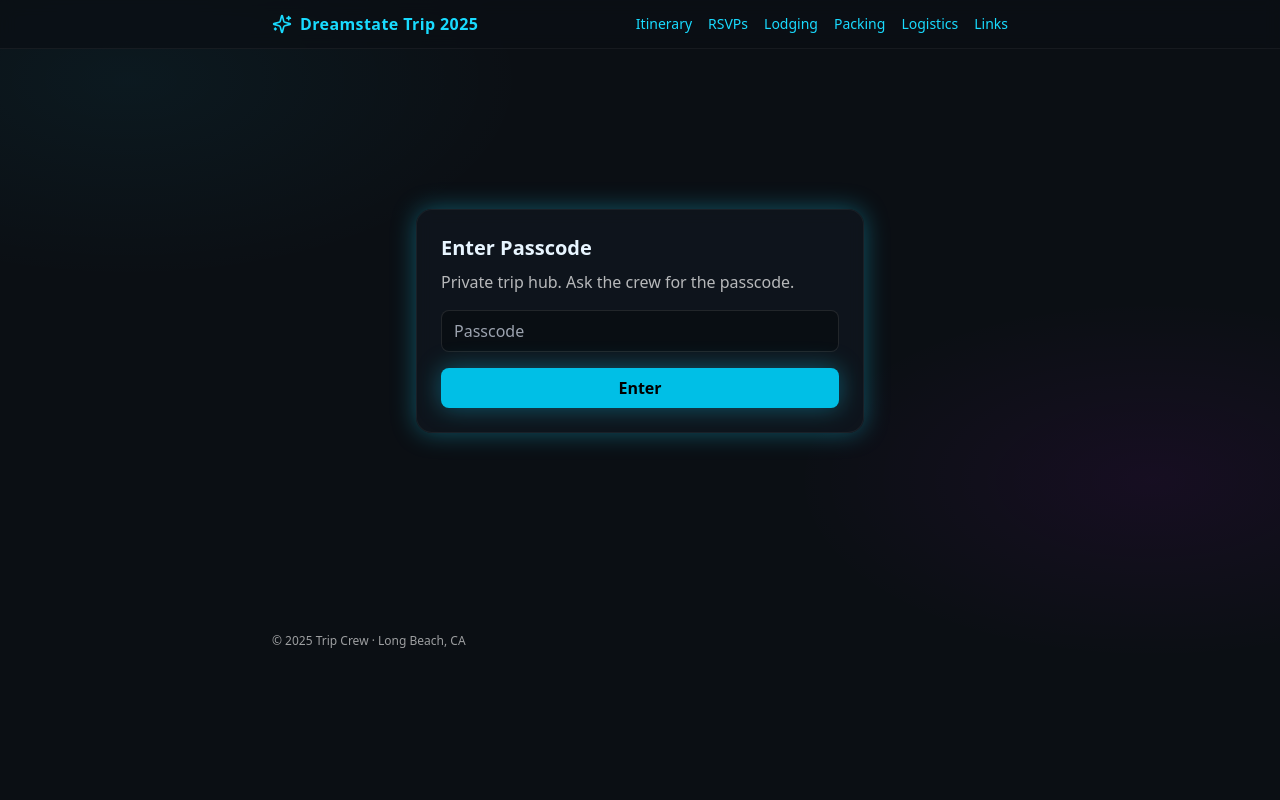
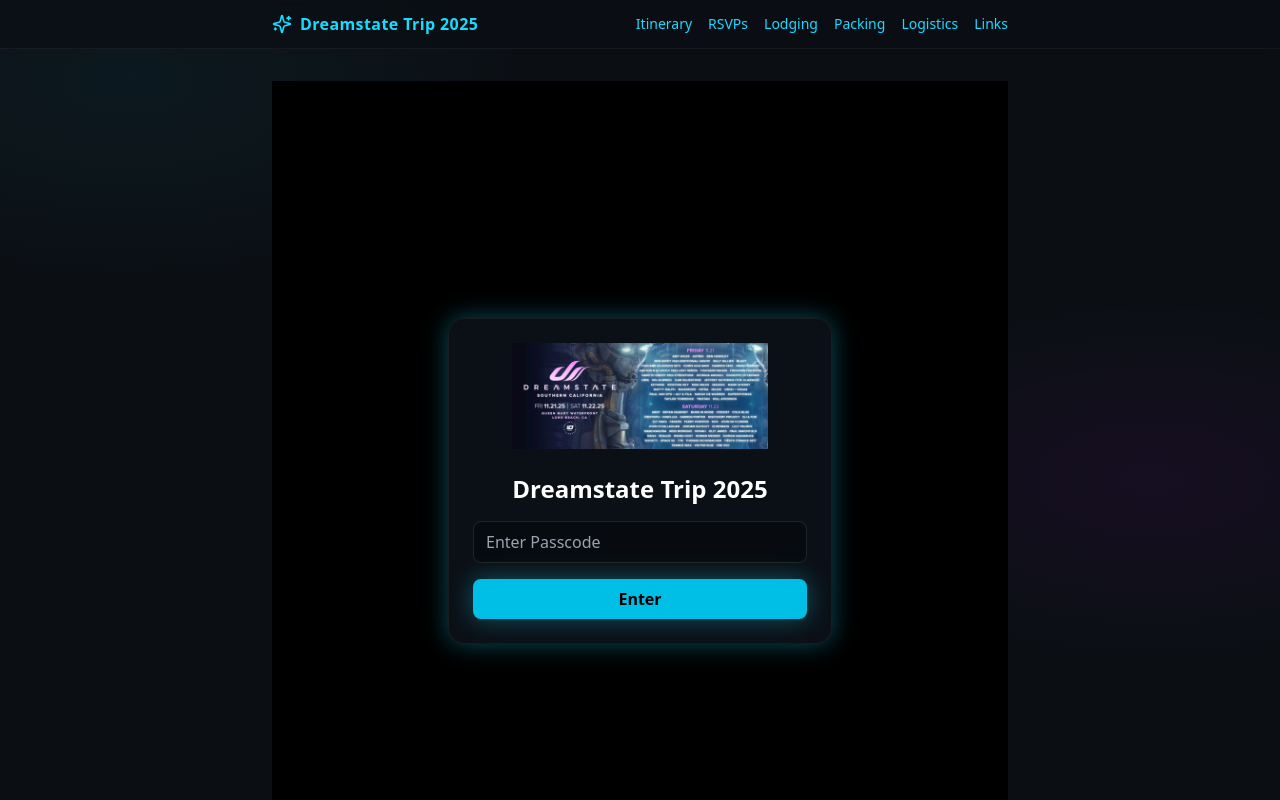
Before and after one commit to darxide007/dreamstate-trip-2025, a Next.js app: page / in a window 1280 px wide. Shown: the top 800 px of the page. Built offline with nearby package versions, Linux system fonts and the light colour scheme.

Commit message:
Add Dreamstate logo to password gate

```diff
--- a/components/PasswordGate.tsx
+++ b/components/PasswordGate.tsx
@@ -1,43 +1,45 @@
 "use client";
-import { useEffect, useState } from "react";
-import { tripConfig } from "@/lib/config/trip.config";
+import { useState } from "react";
 
 export default function PasswordGate({ children }: { children: React.ReactNode }) {
   const [ok, setOk] = useState(false);
-  const [input, setInput] = useState("");
 
-  useEffect(() => {
-    const saved = typeof window !== "undefined" ? localStorage.getItem("ds_gate_ok") : null;
-    if (saved === "true") setOk(true);
-  }, []);
+  if (ok) return <>{children}</>;
 
-  const check = (e: React.FormEvent) => {
+  function handleSubmit(e: React.FormEvent<HTMLFormElement>) {
     e.preventDefault();
-    if (input === tripConfig.passcode) {
-      localStorage.setItem("ds_gate_ok", "true");
+    const form = e.currentTarget;
+    const pass = (form.elements.namedItem("pass") as HTMLInputElement).value;
+    if (pass === process.env.NEXT_PUBLIC_PASSCODE) {
       setOk(true);
     } else {
       alert("Wrong passcode");
     }
-  };
+  }
 
-  if (ok) return <>{children}</>;
   return (
-    <div className="min-h-[60vh] flex items-center justify-center">
-      <form onSubmit={check} className="card w-full max-w-md">
-        <h1 className="text-xl font-semibold mb-2">Enter Passcode</h1>
-        <p className="text-white/70 mb-4">Private trip hub. Ask the crew for the passcode.</p>
-        <input
-          type="password"
-          className="w-full rounded-lg bg-black/30 border border-white/10 px-3 py-2 focus:outline-none focus:ring-2 focus:ring-neon-400"
-          placeholder="Passcode"
-          value={input}
-          onChange={(e) => setInput(e.target.value)}
+    <div className="min-h-screen flex items-center justify-center bg-black text-white">
+      <div className="card w-full max-w-sm text-center">
+        {/* Logo */}
+        <img
+          src="/DreamStateBanner.jpg"
+          alt="Dreamstate Logo"
+          className="mx-auto mb-6 w-48 md:w-64"
         />
-        <button className="mt-4 w-full rounded-lg bg-neon-500 hover:bg-neon-400 text-black font-semibold py-2 shadow-glow">
-          Enter
-        </button>
-      </form>
+
+        <h1 className="text-2xl font-bold mb-4">Dreamstate Trip 2025</h1>
+        <form onSubmit={handleSubmit} className="space-y-4">
+          <input
+            name="pass"
+            type="password"
+            placeholder="Enter Passcode"
+            className="w-full rounded-lg bg-black/30 border border-white/10 px-3 py-2"
+          />
+          <button className="w-full rounded-lg bg-neon-500 hover:bg-neon-400 text-black font-semibold px-4 py-2 shadow-glow">
+            Enter
+          </button>
+        </form>
+      </div>
     </div>
   );
 }
```
Also changed, not shown: public/DreamStateBanner.jpg (added).
